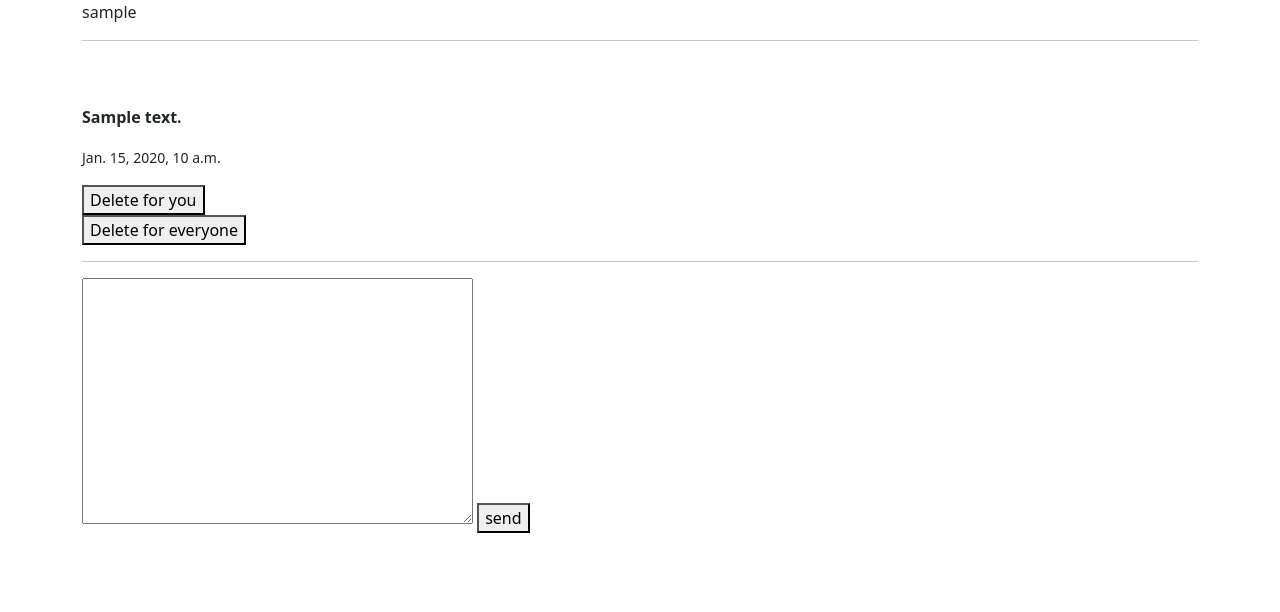
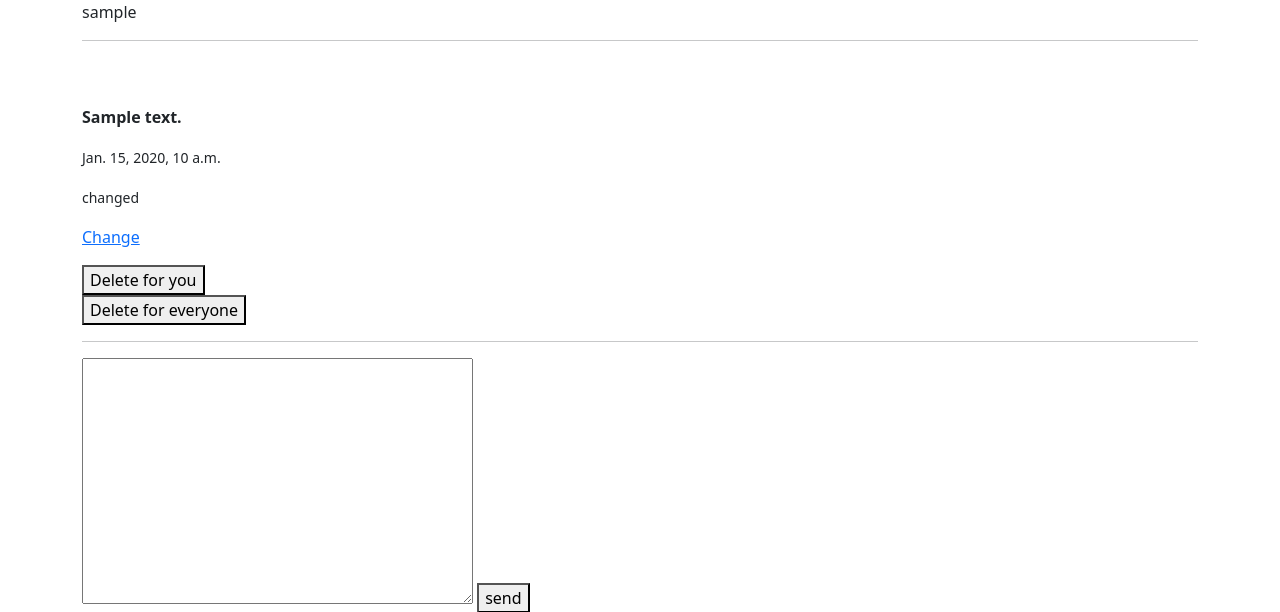
Before and after one commit to Chyrets/djangoChat, a Django app: page /chat/1/ in a window 1280 px wide. Shown: the part 56-668 px from the top of the page. Run offline with Django 3.2, Linux system fonts and the light colour scheme; a user stored in the database is signed in; tables that the repository leaves empty hold one stand-in row (values such as "Sample post").

Commit message:
added the ability to change messages

```diff
--- a/chat/models.py
+++ b/chat/models.py
@@ -25,6 +25,7 @@ class Message(models.Model):
     unread = models.BooleanField(default=True)
     deleted = models.BooleanField(default=False)
     deleted_for_user = models.ForeignKey(User, on_delete=models.CASCADE, null=True, blank=True)
+    changed = models.BooleanField(default=False)
 
     class Meta:
         ordering = ['date']
--- a/chat/urls.py
+++ b/chat/urls.py
@@ -5,5 +5,6 @@ from . import views
 urlpatterns = [
     path('', views.DirectView.as_view(), name='base'),
     path('chat/<pk>/', views.ChatView.as_view(), name='chat'),
-    path('message/<message_id>/<option>/', views.DeleteMessage.as_view(), name='delete')
+    path('message/<message_id>/', views.ChangeMessage.as_view(), name='change'),
+    path('message-delete/<message_id>/<option>/', views.DeleteMessage.as_view(), name='delete')
 ]
--- a/chat/views.py
+++ b/chat/views.py
@@ -70,7 +70,7 @@ class ChatView(LoginRequiredMixin, View):
 
 class DeleteMessage(LoginRequiredMixin, View):
     """
-    Display page with choices how to delete message
+    Display buttons for deleting message
     """
 
     def get(self, request, *args, **kwargs):
@@ -79,11 +79,32 @@ class DeleteMessage(LoginRequiredMixin, View):
     def post(self, request, option, message_id, *args, **kwargs):
         message = Message.objects.get(id=message_id)
 
-        if request.method == 'POST':
-            if int(option) == 0:
-                message.deleted_for_user = request.user
-                message.save()
-            else:
-                message.deleted = True
-                message.save()
+        if int(option) == 0:
+            message.deleted_for_user = request.user
+            message.save()
+        else:
+            message.deleted = True
+            message.save()
+
         return HttpResponseRedirect(request.META.get('HTTP_REFERER'))
+
+
+class ChangeMessage(LoginRequiredMixin, View):
+    """
+    Display page for change message
+    """
+
+    def get(self, request, message_id, *args, **kwargs):
+        message = Message.objects.get(id=message_id, author=request.user)
+        return render(request, 'chat/change_message.html', {'message': message})
+
+    def post(self, request, message_id, *args, **kwargs):
+        message = Message.objects.get(id=message_id, author=request.user)
+        form = MessageForm(request.POST)
+
+        if form.is_valid():
+            message.message = form.cleaned_data.get('message')
+            message.changed = True
+            message.save()
+
+        return redirect('chat', pk=message.chat_id)
--- a/templates/chat/direct.html
+++ b/templates/chat/direct.html
@@ -15,6 +15,14 @@
             <p><strong>{{ message.message }}</strong></p>
             <p><small>{{ message.date }}</small></p>
             <p>
+                {% if message.changed == True %}
+                    <small>changed</small>
+                {% endif %}
+            </p>
+            <p>
+                {% if message.author == request.user %}
+                    <a href="{% url 'change' message.pk %}">Change</a>
+                {% endif %}
             <form action="{% url 'delete' message.pk 0 %}" method="post">
                 {% csrf_token %}
                 <button type="submit">Delete for you</button>
```
Also changed, not shown: templates/chat/change_message.html (added, +13 -0 lines).
